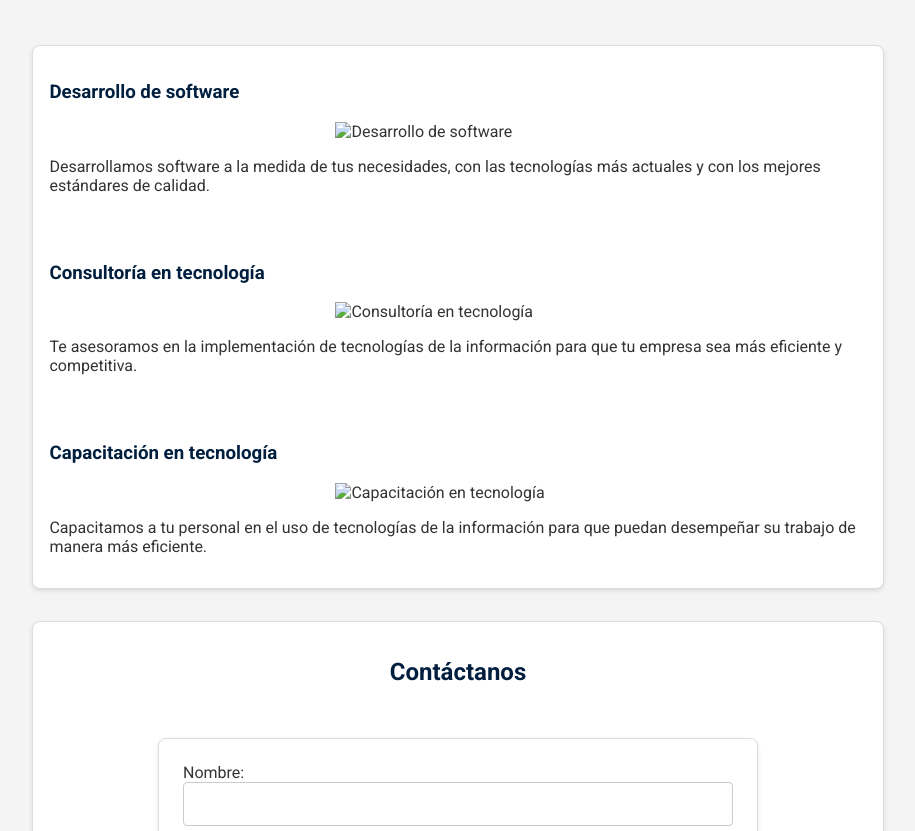
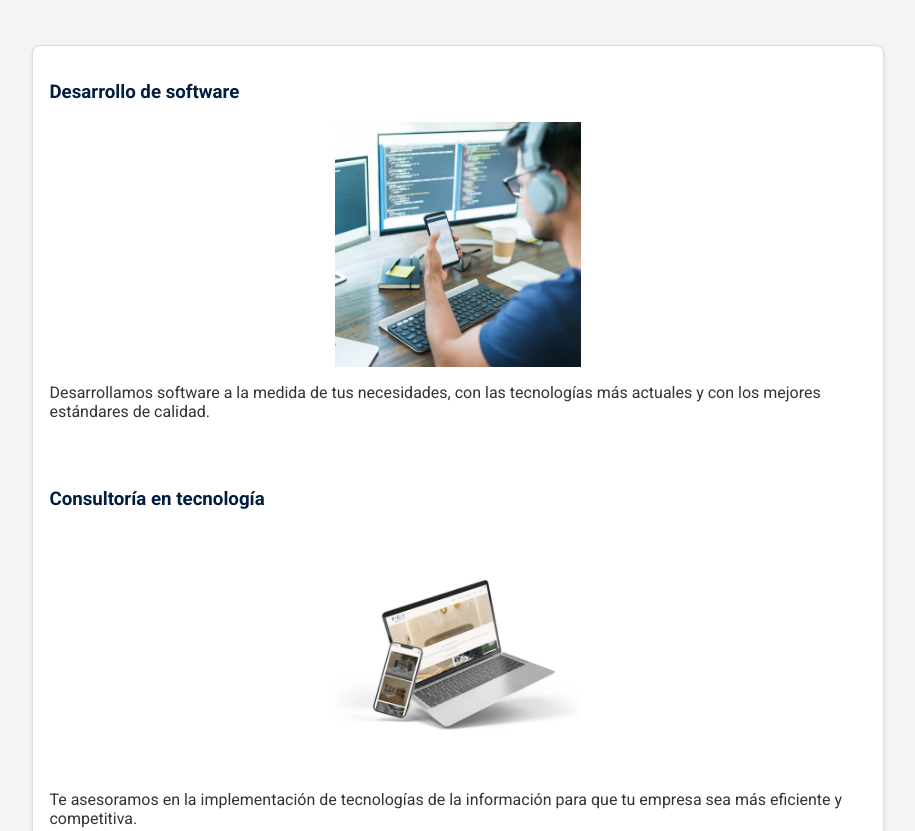
Before and after one commit to AgusMoyan/Talento-Tech, a plain HTML site: page index.html in a window 1280 px wide. Shown: the part 540-1371 px from the top of the page, without its empty margins (182-1097 px from the left). Drawn offline with Linux system fonts and the light colour scheme; the site is published under a folder, as on GitHub Pages, so addresses that start at the root find nothing.

Commit message:
Error Imgs.html

```diff
--- a/index.html
+++ b/index.html
@@ -14,7 +14,7 @@
     <header>
       <nav>
         <picture>
-          <img src="/favicon.png" alt="Talento Tech" />
+          <img src="favicon.png" alt="Talento Tech" />
         </picture>
         <ul>
           <li><a href="index.html">Inicio</a></li>
@@ -41,7 +41,7 @@
       <section>
         <article>
           <h3>Desarrollo de software</h3>
-          <img src="/DS.png" alt="Desarrollo de software" />
+          <img src="DS.png" alt="Desarrollo de software" />
           <p>
             Desarrollamos software a la medida de tus necesidades, con las
             tecnologías más actuales y con los mejores estándares de calidad.
@@ -49,7 +49,7 @@
         </article>
         <article>
           <h3>Consultoría en tecnología</h3>
-          <img src="/CT.png" alt="Consultoría en tecnología" />
+          <img src="CT.png" alt="Consultoría en tecnología" />
           <p>
             Te asesoramos en la implementación de tecnologías de la información
             para que tu empresa sea más eficiente y competitiva.
@@ -57,7 +57,7 @@
         </article>
         <article>
           <h3>Capacitación en tecnología</h3>
-          <img src="/ConsT.png" alt="Capacitación en tecnología" />
+          <img src="ConsT.png" alt="Capacitación en tecnología" />
           <p>
             Capacitamos a tu personal en el uso de tecnologías de la información
             para que puedan desempeñar su trabajo de manera más eficiente.
```
